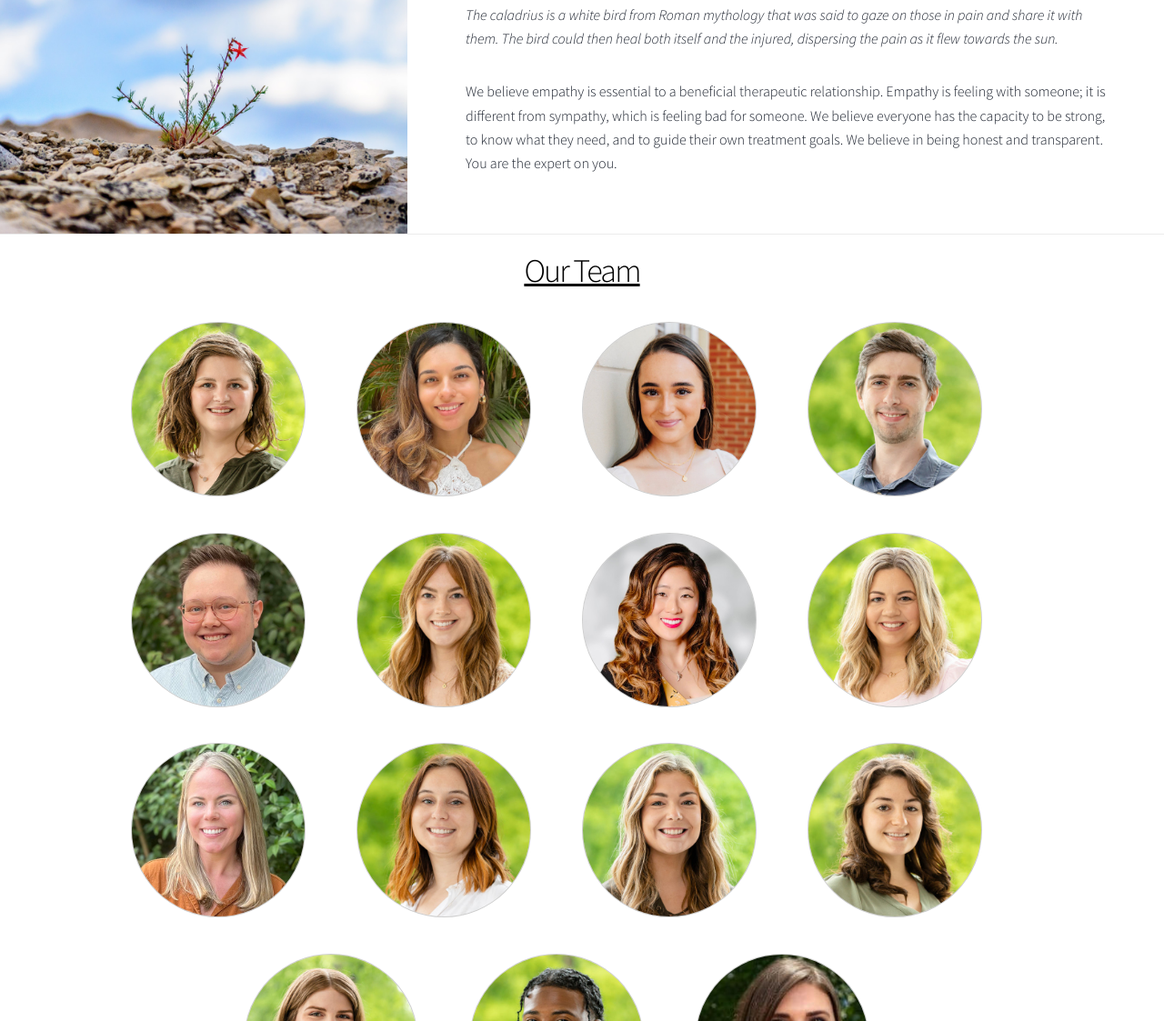
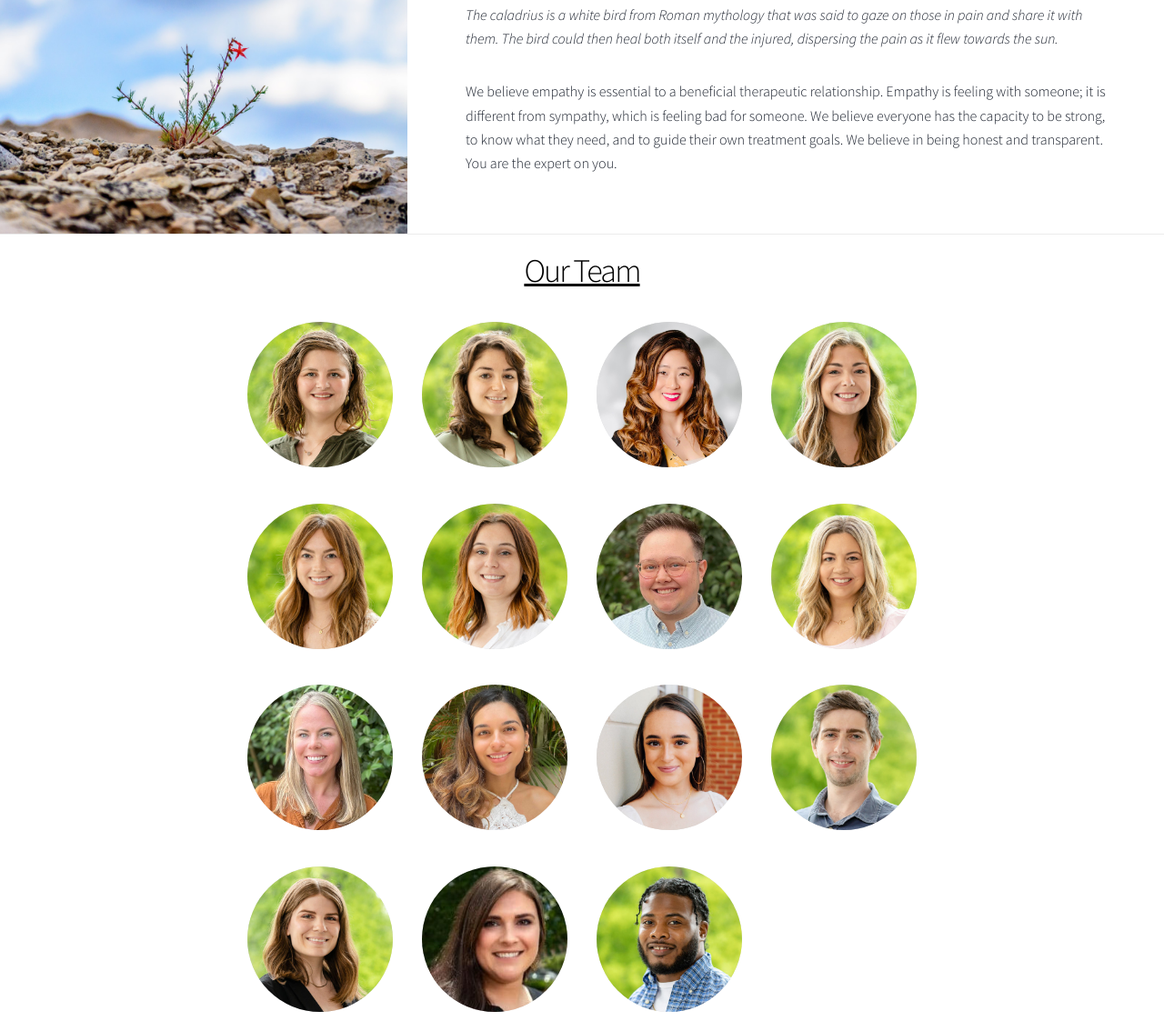
Before and after one commit to ogienma/caladriustherapy-web, a Gatsby site: page / in a window 1280 px wide. Shown: the part 927-2050 px from the top of the page at 91% size. Built offline with nearby package versions, Linux system fonts and the light colour scheme; Gatsby itself is replaced by a stand-in of ours.

Commit message:
adding new headshots feature

```diff
--- /dev/null
+++ b/src/components/OurTeamPanel.tsx
@@ -0,0 +1,69 @@
+import React from "react";
+import TeamData from "../../content/team.yaml";
+import {
+  Box,
+  VStack,
+  Button,
+  Flex,
+  Divider,
+  chakra,
+  Grid,
+  GridItem,
+  Container,
+  SimpleGrid,
+} from "@chakra-ui/react";
+
+interface HeadshotProps {
+  member: any;
+}
+
+const Headshot = ({ member }: HeadshotProps) => {
+  return (
+    <GridItem>
+      <div className="image headshot">
+        <a href={`/about#${member.id}`}>
+          <img
+            src={member.image}
+            alt={member.name}
+          />
+        </a>
+      </div>
+    </GridItem>
+  );
+};
+
+export interface IProps {}
+
+const OurTeamPanel: React.FC<IProps> = () => {
+  return (
+    <>
+      <section className="wrapper style1 align-center">
+        <div className="inner" style={{ padding: "1rem" }}>
+          <a href="/about">
+            <h2>Our Team</h2>
+          </a>
+        </div>
+        <div style={{ clear: "both" }}>
+          <section className="spotlight style2" style={{ padding: "0rem" }}>
+            <Box as={Container} mb={14} p={0}>
+              <Grid
+                templateColumns={{
+                  base: "repeat(1, 1fr)",
+                  sm: "repeat(2, 1fr)",
+                  md: "repeat(4, 1fr)",
+                }}
+                gap={{ base: "4", sm: "6", md: "8" }}
+              >
+                {TeamData.members.reverse().map((member: any, index: any) => {
+                  return <Headshot member={member} />;
+                })}
+              </Grid>
+            </Box>
+          </section>
+        </div>
+      </section>
+    </>
+  );
+};
+
+export default OurTeamPanel;
--- a/src/css/custom.css
+++ b/src/css/custom.css
@@ -134,7 +134,8 @@
 }
 
 .spotlight.style2 .headshot {
-    width: 12rem; height: 12rem; border: rgba(0, 0, 0, 0.075) 1px solid;
+    /* width: 12rem; height: 12rem; border: rgba(0, 0, 0, 0.075) 1px solid; */
+    width: 10rem; height: 10rem; margin: 0px;
 }
 
   /* end mystery meat */
--- a/src/pages/index.tsx
+++ b/src/pages/index.tsx
@@ -2,7 +2,7 @@ import * as React from "react";
 import type { HeadFC, PageProps } from "gatsby";
 import Layout from "../components/Layout";
 import { SEO } from "../components/SEO";
-import {Box, SimpleGrid} from "@chakra-ui/react";
+import OurTeamPanel  from "../components/OurTeamPanel";
 
 const IndexPage: React.FC<PageProps> = () => {
   return (
@@ -112,9 +112,11 @@ const IndexPage: React.FC<PageProps> = () => {
 </section>
 --> */}
 
+        {/* <!-- Team --> */}
+        <OurTeamPanel />
 
-{/* <!-- Team --> */}
-{/* <section className="wrapper style1 align-center">
+        {/* <!-- Team --> */}
+        {/* <section className="wrapper style1 align-center">
           <div className="inner" style={{ padding: "1rem" }}>
             <a href="/about">
               <h2>Our Team</h2>
@@ -123,126 +125,6 @@ const IndexPage: React.FC<PageProps> = () => {
           <div style={{ clear: "both" }}>
 
 
-
-            <section className="spotlight style2" style={{ padding: "0rem" }}>
-            <SimpleGrid minChildWidth='120px' spacing='40px'>
-          <Box><div className="image headshot">
-                  <a href="/about#jessie-ogienko">
-                    <img
-                      src="/headshots/headshot-jessie-ogienko-500.jpg"
-                      alt="Jessie Ogienko"
-                    />
-                  </a>
-                </div></Box>
-          <Box><div className="image headshot">
-                  <a href="/about#jessie-ogienko">
-                    <img
-                      src="/headshots/headshot-jessie-ogienko-500.jpg"
-                      alt="Jessie Ogienko"
-                    />
-                  </a>
-                </div></Box>
-          <Box><div className="image headshot">
-                  <a href="/about#jessie-ogienko">
-                    <img
-                      src="/headshots/headshot-jessie-ogienko-500.jpg"
-                      alt="Jessie Ogienko"
-                    />
-                  </a>
-                </div></Box>
-          <Box><div className="image headshot">
-                  <a href="/about#jessie-ogienko">
-                    <img
-                      src="/headshots/headshot-jessie-ogienko-500.jpg"
-                      alt="Jessie Ogienko"
-                    />
-                  </a>
-                </div></Box>
-          <Box><div className="image headshot">
-                  <a href="/about#jessie-ogienko">
-                    <img
-                      src="/headshots/headshot-jessie-ogienko-500.jpg"
-                      alt="Jessie Ogienko"
-                    />
-                  </a>
-                </div></Box>
-          <Box><div className="image headshot">
-                  <a href="/about#jessie-ogienko">
-                    <img
-                      src="/headshots/headshot-jessie-ogienko-500.jpg"
-                      alt="Jessie Ogienko"
-                    />
-                  </a>
-                </div></Box>
-        </SimpleGrid>
-            </section>
-          </div>
-        </section> */}
-
-        {/* <!-- Team --> */}
-        <section className="wrapper style1 align-center">
-          <div className="inner" style={{ padding: "1rem" }}>
-            <a href="/about">
-              <h2>Our Team</h2>
-            </a>
-          </div>
-          <div style={{ clear: "both" }}>
-{/*
-          <SimpleGrid minChildWidth='120px' spacing='40px'>
-          <Box><div className="image headshot">
-                  <a href="/about#jessie-ogienko">
-                    <img
-                      src="/headshots/headshot-jessie-ogienko-500.jpg"
-                      alt="Jessie Ogienko"
-                    />
-                  </a>
-                </div></Box>
-          <Box><div className="image headshot">
-                  <a href="/about#jessie-ogienko">
-                    <img
-                      src="/headshots/headshot-jessie-ogienko-500.jpg"
-                      alt="Jessie Ogienko"
-                    />
-                  </a>
-                </div></Box>
-          <Box><div className="image headshot">
-                  <a href="/about#jessie-ogienko">
-                    <img
-                      src="/headshots/headshot-jessie-ogienko-500.jpg"
-                      alt="Jessie Ogienko"
-                    />
-                  </a>
-                </div></Box>
-          <Box><div className="image headshot">
-                  <a href="/about#jessie-ogienko">
-                    <img
-                      src="/headshots/headshot-jessie-ogienko-500.jpg"
-                      alt="Jessie Ogienko"
-                    />
-                  </a>
-                </div></Box>
-          <Box><div className="image headshot">
-                  <a href="/about#jessie-ogienko">
-                    <img
-                      src="/headshots/headshot-jessie-ogienko-500.jpg"
-                      alt="Jessie Ogienko"
-                    />
-                  </a>
-                </div></Box>
-          <Box><div className="image headshot">
-                  <a href="/about#jessie-ogienko">
-                    <img
-                      src="/headshots/headshot-jessie-ogienko-500.jpg"
-                      alt="Jessie Ogienko"
-                    />
-                  </a>
-                </div></Box>
-        </SimpleGrid> */}
-
-
-
-
-            {/* <!-- Team: Row 1 --> */}
             <section className="spotlight style2" style={{ padding: "0rem" }}>
               <div>
                 <div className="image headshot">
@@ -279,7 +161,6 @@ const IndexPage: React.FC<PageProps> = () => {
                 </div>
               </div>
             </section>
-            {/* <!-- Team: Row 2 --> */}
             <section className="spotlight style2" style={{ padding: "0rem" }}>
               <div>
                 <div className="image headshot">
@@ -313,7 +194,6 @@ const IndexPage: React.FC<PageProps> = () => {
                 </div>
               </div>
             </section>
-            {/* <!-- Team: Row 3 --> */}
             <section className="spotlight style2" style={{ padding: "0rem" }}>
               <div>
                 <div className="image headshot">
@@ -350,7 +230,6 @@ const IndexPage: React.FC<PageProps> = () => {
                 </div>
               </div>
             </section>
-            {/* <!-- Team: Row 4 --> */}
             <section className="spotlight style2" style={{ padding: "0rem" }}>
               <div>
                 <div className="image headshot">
@@ -380,7 +259,7 @@ const IndexPage: React.FC<PageProps> = () => {
               </div>
             </section>
           </div>
-        </section>
+        </section> */}
         {/* <!-- Spotlight: Services --> */}
         <section
           className="spotlight style1 orient-left content-align-left image-position-center"
@@ -449,10 +328,8 @@ const IndexPage: React.FC<PageProps> = () => {
                   <h3>Get In Touch</h3>
                 </header>
 
-
-
                 <div className="content">
-                <form name="contact" method="POST" data-netlify="true">
+                  <form name="contact" method="POST" data-netlify="true">
                     <input type="hidden" name="form-name" value="contact" />
                     <div className="fields">
                       <div className="field half">
@@ -461,7 +338,7 @@ const IndexPage: React.FC<PageProps> = () => {
                       </div>
                       <div className="field half">
                         <label htmlFor="email">Email</label>
-                        <input type="email" name="email" id="email"/>
+                        <input type="email" name="email" id="email" />
                       </div>
                       <div className="field">
                         <label htmlFor="message">Message</label>
@@ -479,7 +356,9 @@ const IndexPage: React.FC<PageProps> = () => {
                           className="primary"
                           name="submit"
                           id="submit"
-                        >Send Message</button>
+                        >
+                          Send Message
+                        </button>
                       </li>
                     </ul>
                   </form>
```
